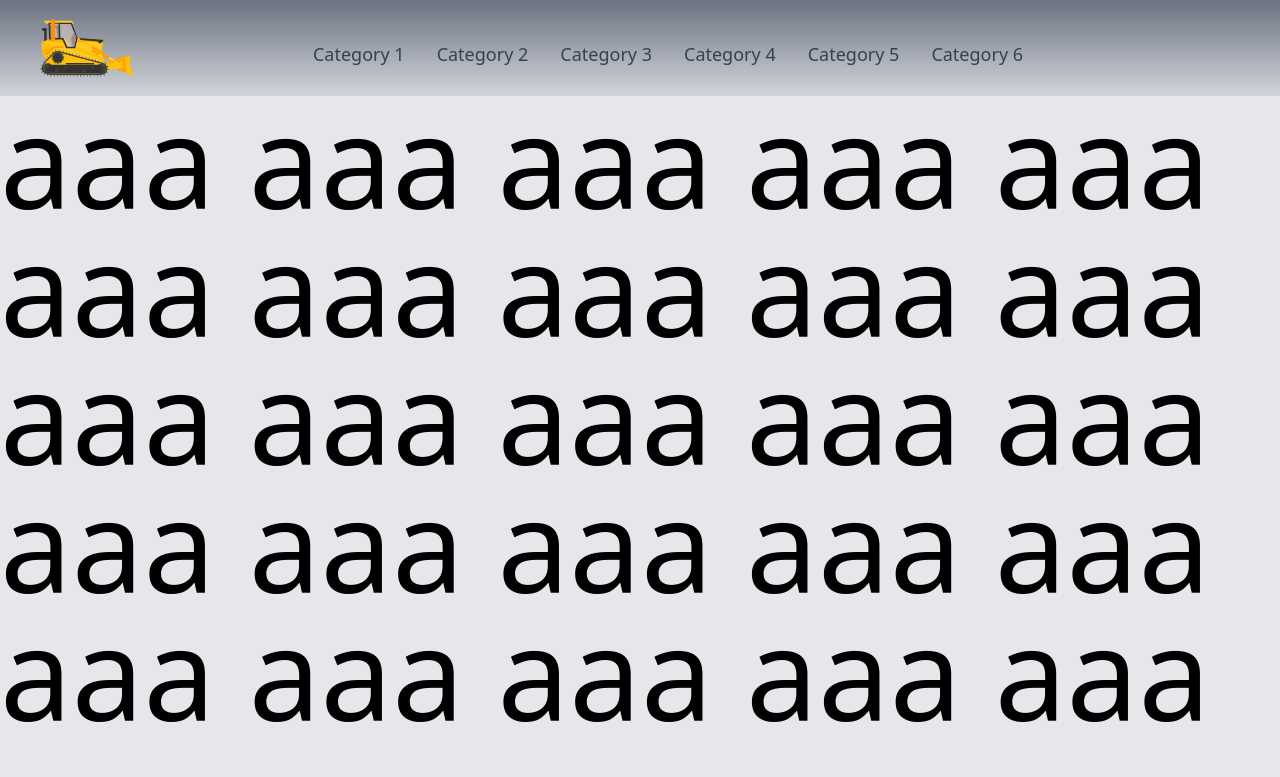
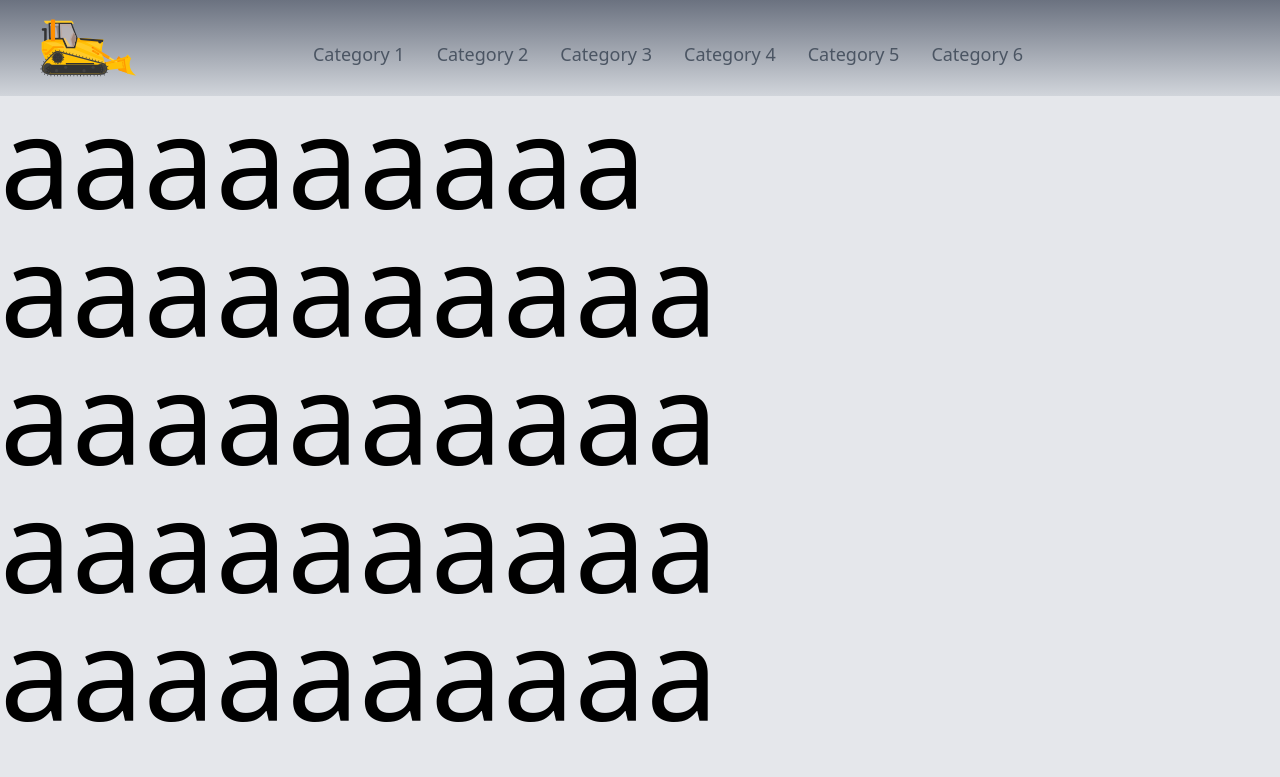
Before and after one commit to Structural-Engineer-DEV/devs-mentoring-project, a React (Create React App) app: page / in a window 1280 px wide. Shown: the top 777 px of the page. Built offline with nearby package versions, Linux system fonts and the light colour scheme; some icons are missing.

Commit message:
main branch fixed

```diff
--- a/src/components/Header/Header.jsx
+++ b/src/components/Header/Header.jsx
@@ -1,20 +1,19 @@
 import React from "react";
-import Navbar from "./Navbar/Navbar";
 import { ReactComponent as MainIcon } from "../../icons/bulldozer2.svg";
 import { ReactComponent as Cart } from "../../icons/shopping-cart.svg";
 import Button from "../UI/Button/Button";
+import Navbar from "./Navbar/Navbar";
 
 const Header = () => {
   return (
     <div className="my-0 flex justify-between bg-gradient-to-b from-gray-500 to-gray-300 top-0 sticky">
-      <Button content={<MainIcon className="h-24 w-24 ml-10 self-center" />} />
-
+      <Button>
+        <MainIcon className="h-24 w-24 ml-10 self-center" />
+      </Button>
       <Navbar />
-      <Button
-        content={
-          <Cart className="h-10 w-10 mr-10 p-1 self-center bg-transparent block rounded-full  hover:bg-gray-500" />
-        }
-      />
+      <Button>
+        <Cart className="h-10 w-10 mr-10 p-1 self-center bg-transparent block rounded-full  hover:bg-gray-500" />
+      </Button>
     </div>
   );
 };
--- a/src/components/Header/Navbar/Navbar.jsx
+++ b/src/components/Header/Navbar/Navbar.jsx
@@ -1,21 +1,20 @@
 import React, { useState } from "react";
+import categories from "../../../data/data.js";
 import OptionsList from "./OptionsList/OptionsList";
-import categories from "../../../data/data.js";
 
 const Navbar = () => {
   const [activeCategory, setActiveCategory] = useState(null);
-  const [isOpen, setIsOpen] = useState(false);
 
   const handleMouseEnter = (i) => {
-    setIsOpen(true);
     setActiveCategory(i);
   };
-  const handleMouseLeave = (e) => {
-    setIsOpen(false);
+  const handleMouseLeave = () => {
     setActiveCategory(null);
   };
 
   const filteredOptions = categories[activeCategory]?.options;
+
+  const isOpen = activeCategory !== null;
 
   return (
     <nav className="pt-10">
@@ -26,22 +25,16 @@ const Navbar = () => {
         {categories.map((cat, i) => (
           <li
             key={i}
-            className={`min-w-fit px-4 py-auto cursor-pointer text-lg h-full transition-all  text-gray-700   ${
+            className={`min-w-fit px-4 py-auto cursor-pointer text-lg h-full transition-all  text-gray-600   ${
               i === activeCategory &&
-              "underline text-black underline-offset-4 -translate-y-0.5"
+              "underline text-black/100 underline-offset-4"
             }`}
-            onMouseEnter={(e) => handleMouseEnter(i)}
+            onMouseEnter={() => handleMouseEnter(i)}
           >
             {cat.label}
           </li>
         ))}
-        {isOpen && (
-          <OptionsList
-            filteredOptions={filteredOptions}
-            onMouseLeave={handleMouseLeave}
-            isOpen={isOpen}
-          />
-        )}
+        {isOpen && <OptionsList filteredOptions={filteredOptions} />}
       </ul>
     </nav>
   );
--- a/src/components/Header/Navbar/OptionsList/OptionsList.jsx
+++ b/src/components/Header/Navbar/OptionsList/OptionsList.jsx
@@ -1,18 +1,14 @@
-import React, { useEffect, useState } from "react";
+import React from "react";
 
 const OptionsList = (props) => {
-  const { filteredOptions, isOpen } = props;
+  const { filteredOptions } = props;
 
   return (
-    <ul
-      className={`absolute top-24 left-0 w-full p-0 pb-4 bg-gray-300 text-center transition-opacity opacity-0 ${
-        isOpen ? "opacity-100" : "opacity-0"
-      }`}
-    >
+    <ul className="absolute top-24 left-0 w-full p-0 pb-4 bg-gray-300 text-center transition-opacity">
       {filteredOptions?.map((opt, i) => (
         <li
           key={i}
-          className="cursor-pointer text-xl my-2 mx-auto text-gray-600 hover:text-black hover:-translate-y-0.5 transition-all"
+          className="cursor-pointer text-lg mx-auto p-2 w-fit text-gray-600 hover:text-black hover:text-xl"
         >
           {opt}
         </li>
--- a/src/components/Layout/Layout.jsx
+++ b/src/components/Layout/Layout.jsx
@@ -1,4 +1,5 @@
 import React from "react";
+import { Outlet } from "react-router-dom";
 import Footer from "../Footer/Footer";
 import Header from "../Header/Header";
 
@@ -6,12 +7,7 @@ const Layout = () => {
   return (
     <div className="flex flex-col justify-between  min-h-screen bg-gray-200 m-0">
       <Header />
-      <div className="min-h-max text-9xl px-auto">
-        aaa aaa aaa aaa aaa aaa aaa aaa aaa aaa aaa aaa aaa aaa aaa aaa aaa aaa
-        aaa aaa aaa aaa aaa aaa aaa aaa aaa aaa aaa aaa aaa aaa aaa aaa aaa aaa
-        aaa aaa aaa aaa aaa aaa aaa aaa aaa aaa aaa aaa aaa aaa aaa aaa aaa aaa
-        aaa aaa aaa aaa aaa aaa aaa aaa aaa aaa
-      </div>
+      <Outlet />
       <Footer />
     </div>
   );
--- a/src/components/UI/Button/Button.jsx
+++ b/src/components/UI/Button/Button.jsx
@@ -1,9 +1,17 @@
 import React from "react";
 
-const Button = (props) => {
+const Button = ({ children, onClick, ...props }) => {
+  const handleClick = (e) => {
+    if (props.disabled) return;
+
+    if (onClick) {
+      onClick(e);
+    }
+  };
+
   return (
-    <button className={props.className} {...props}>
-      {props.content}
+    <button onClick={handleClick} {...props}>
+      {children}
     </button>
   );
 };
--- a/src/pages/Home.jsx
+++ b/src/pages/Home.jsx
@@ -2,7 +2,14 @@ import React from "react";
 import Layout from "../components/Layout/Layout";
 
 const Home = () => {
-  return <Layout></Layout>;
+  return (
+    <div className="text-9xl">
+      aaaaaaaaa aaaaaaaaaa aaaaaaaaaa aaaaaaaaaa aaaaaaaaaa aaaaaaaaaa
+      aaaaaaaaaa aaaaaaaaaa aaaaaaaaaa aaaaaaaaaa aaaaaaaaaa aaaaaaaaaa
+      aaaaaaaaaa aaaaaaaaaa aaaaaaaaaa aaaaaaaaaa aaaaaaaaaa aaaaaaaaaa
+      aaaaaaaaaa aaaaaaaaaa aaaaaaaaaa aaaaaaaaaa
+    </div>
+  );
 };
 
 export default Home;
```
Also changed, not shown: src/App.js (+7 -5 lines), 1 other file (tests, documents, lock files or other folders).
